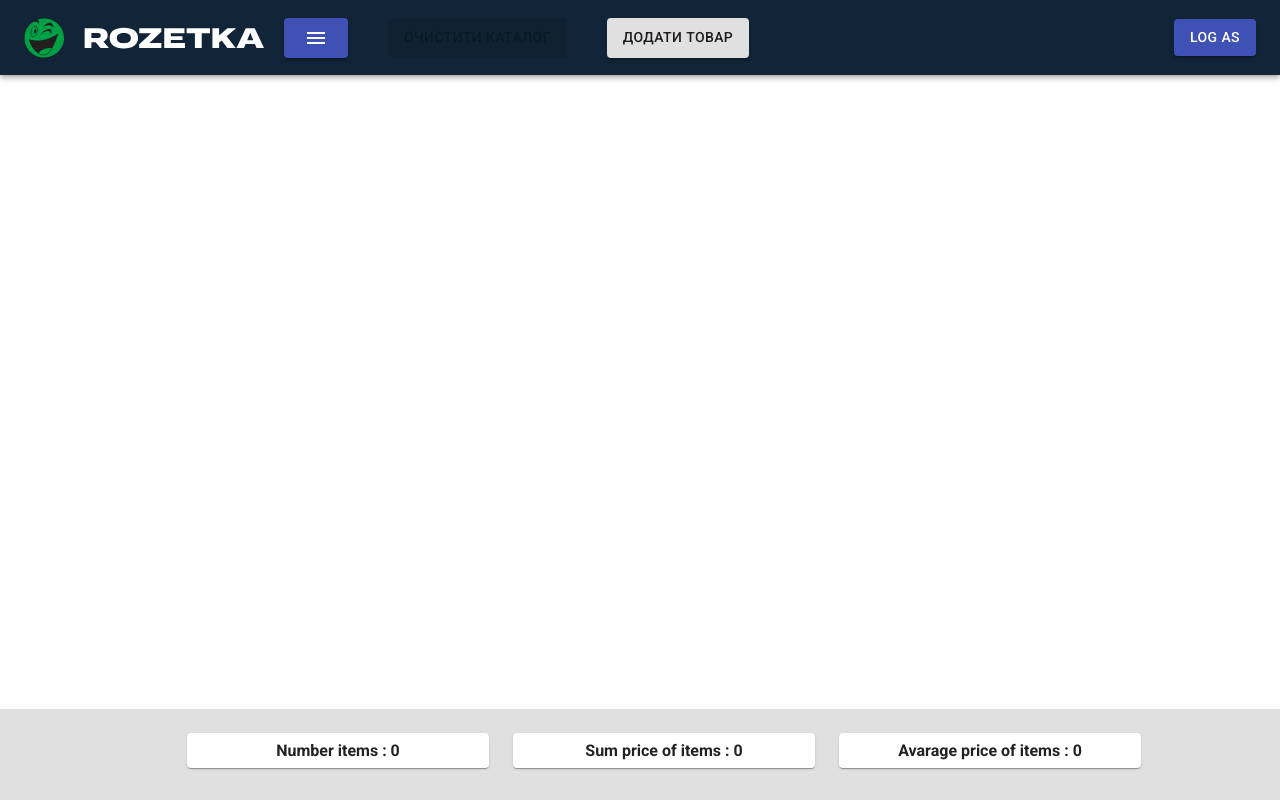
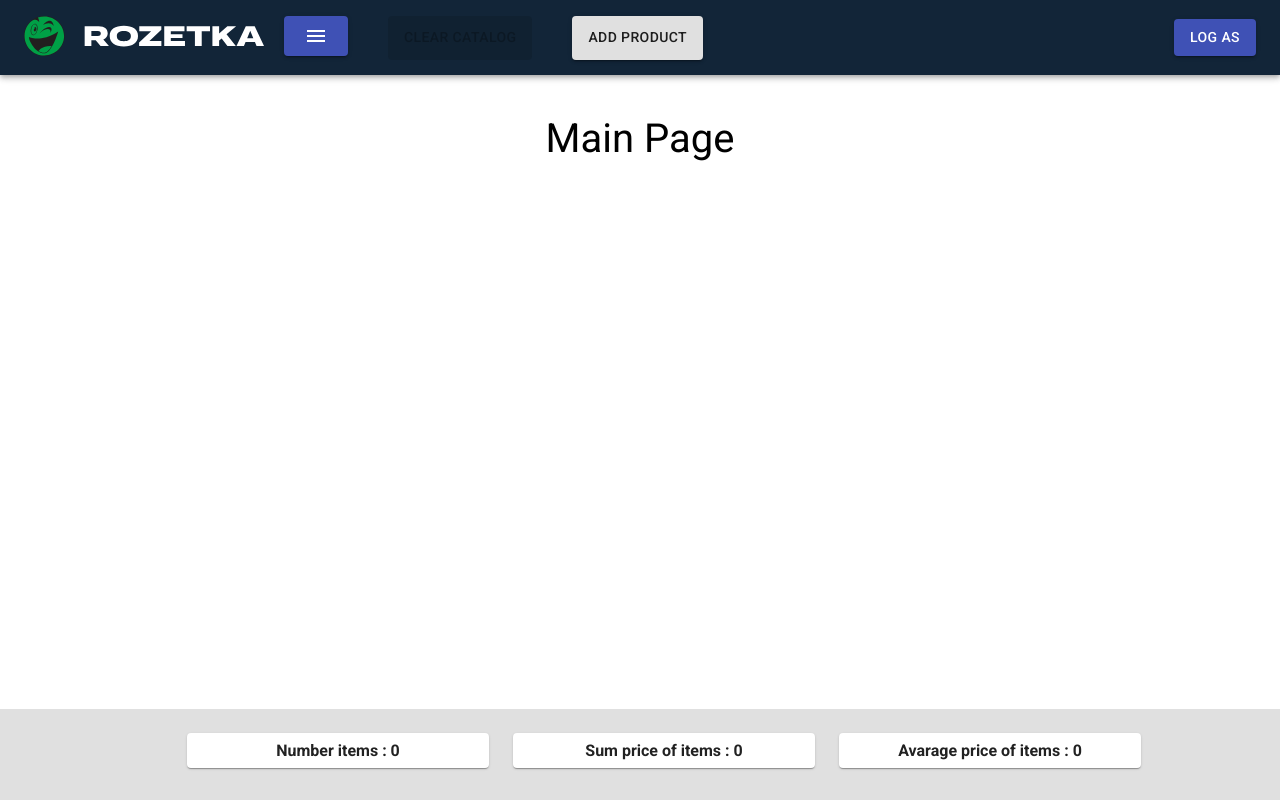
Before and after one commit to zarichnyi/react_redux_store, a React (Create React App) app in the folder react_redux_store/: page / in a window 1280 px wide. Built offline with nearby package versions, Linux system fonts and the light colour scheme; no server answers.

Commit message:
fix_card_image

```diff
--- a/react_redux_store/public/index.html
+++ b/react_redux_store/public/index.html
@@ -5,7 +5,7 @@
     <meta name="viewport" content="width=device-width, initial-scale=1" />
     <link rel="stylesheet" href="https://fonts.googleapis.com/css?family=Roboto:300,400,500,700&display=swap" />
     <link rel="stylesheet" href="https://fonts.googleapis.com/icon?family=Material+Icons" />
-    <title>People table</title>
+    <title>STORE MVP</title>
   </head>
   <body>
     <div id="root"></div>
--- a/react_redux_store/src/App.jsx
+++ b/react_redux_store/src/App.jsx
@@ -9,6 +9,7 @@ import * as api from './api/items';
 import './App.scss';
 import { setItems } from './redux/items';
 import { setUser } from './redux/users';
+import { MainPage } from './MainPage/MainPage';
 
 const App = () => {
   const dispatch = useDispatch();
@@ -33,8 +34,8 @@ const App = () => {
     <div className="container">
       <Header />
       <Switch>
+        <Route path="/" exact component={MainPage} />
         <Route path="/catalog" component={Catalog} />
-        {/* <Route path="*" component={PageNotFound} /> */}
       </Switch>
       <Footer />
     </div>
--- a/react_redux_store/src/Header/Header.jsx
+++ b/react_redux_store/src/Header/Header.jsx
@@ -1,3 +1,4 @@
+/* eslint-disable jsx-a11y/anchor-is-valid */
 import React, { useState } from 'react';
 import { Link } from 'react-router-dom';
 import { useDispatch, useSelector } from 'react-redux';
@@ -86,7 +87,9 @@ export const Header = () => {
     >
       <Toolbar className={classes.toolbar}>
         <div className={classes.toolbarItems}>
-          <Box component="img" src={logo} />
+          <a href="#">
+            <Box component="img" src={logo} />
+          </a>
           <div className={classes.burgerButton}>
             <Button
               aria-controls="customized-menu"
@@ -136,14 +139,14 @@ export const Header = () => {
             onClick={() => dispatch(clearCatalog())}
             disabled={user !== 'admin'}
           >
-            Очистити каталог
+            Clear catalog
           </Button>
           <Button
             type="button"
             onClick={() => setOpen(true)}
             variant="contained"
           >
-            Додати товар
+            Add product
           </Button>
         </div>
         <LogInForm />
--- a/react_redux_store/src/Item/Item.jsx
+++ b/react_redux_store/src/Item/Item.jsx
@@ -12,7 +12,7 @@ import { makeStyles } from '@material-ui/core/styles';
 
 import { removeItem } from '../redux/items';
 
-const useStyles = makeStyles(theme => ({
+const useStyles = makeStyles(() => ({
   card: {
     height: '100%',
     display: 'flex',
@@ -20,13 +20,17 @@ const useStyles = makeStyles(theme => ({
   },
   cardMedia: {
     paddingTop: '56.25%', // 16:9
+    backgroundSize: 'contain',
   },
   cardContent: {
     flexGrow: 1,
   },
+  price: {
+    fontSize: '25px',
+  },
 }));
 
-export const Item = ({ image, title, description, id }) => {
+export const Item = ({ image, title, description, id, price }) => {
   const dispatch = useDispatch();
   const classes = useStyles();
   const user = useSelector(state => state.users);
@@ -44,8 +48,12 @@ export const Item = ({ image, title, description, id }) => {
             <Typography gutterBottom variant="h5" component="h2">
               {title}
             </Typography>
-            <Typography>
+            <Typography style={{ width: '100%' }}>
               {description}
+            </Typography>
+            <Typography className={classes.price}>
+              {`${price} `}
+              &#8372;
             </Typography>
           </CardContent>
           <CardActions>
--- /dev/null
+++ b/react_redux_store/src/MainPage/MainPage.jsx
@@ -0,0 +1,12 @@
+import React from 'react';
+
+export const MainPage = () => (
+  <p style={{
+    textAlign: 'center',
+    fontFamily: 'Roboto',
+    fontSize: '2.5em',
+  }}
+  >
+    Main Page
+  </p>
+);
--- a/react_redux_store/src/addItemForm/AddItemForm.jsx
+++ b/react_redux_store/src/addItemForm/AddItemForm.jsx
@@ -69,8 +69,7 @@ export const AddItemForm = ({ open, setOpen }) => {
           <form onSubmit={handleSubmit}>
             <DialogContent>
               <DialogContentText>
-                Додайте назву, опис та ціну товару.
-                Картинка необов&apos;язкова.
+                Add title, description and price product. Image not required
               </DialogContentText>
               <div className={classes.formInput}>
                 <TextField
--- a/react_redux_store/src/redux/items.js
+++ b/react_redux_store/src/redux/items.js
@@ -42,7 +42,7 @@ const itemsReducer = (state = initialState, action) => {
 
       if (result.length === 0) {
         localStorage.setItem('emptyStorage',
-          JSON.stringify(['Products are currently missing']));
+          JSON.stringify(['Catalog are currently empty']));
       }
 
       localStorage.setItem('items', JSON.stringify(result));
@@ -52,7 +52,7 @@ const itemsReducer = (state = initialState, action) => {
 
     case CLEAR_CATALOG:
       localStorage.setItem('emptyStorage',
-        JSON.stringify(['Products are currently missing']));
+        JSON.stringify(['Catalog are currently empty']));
       localStorage.removeItem('items');
 
       return [];
```
